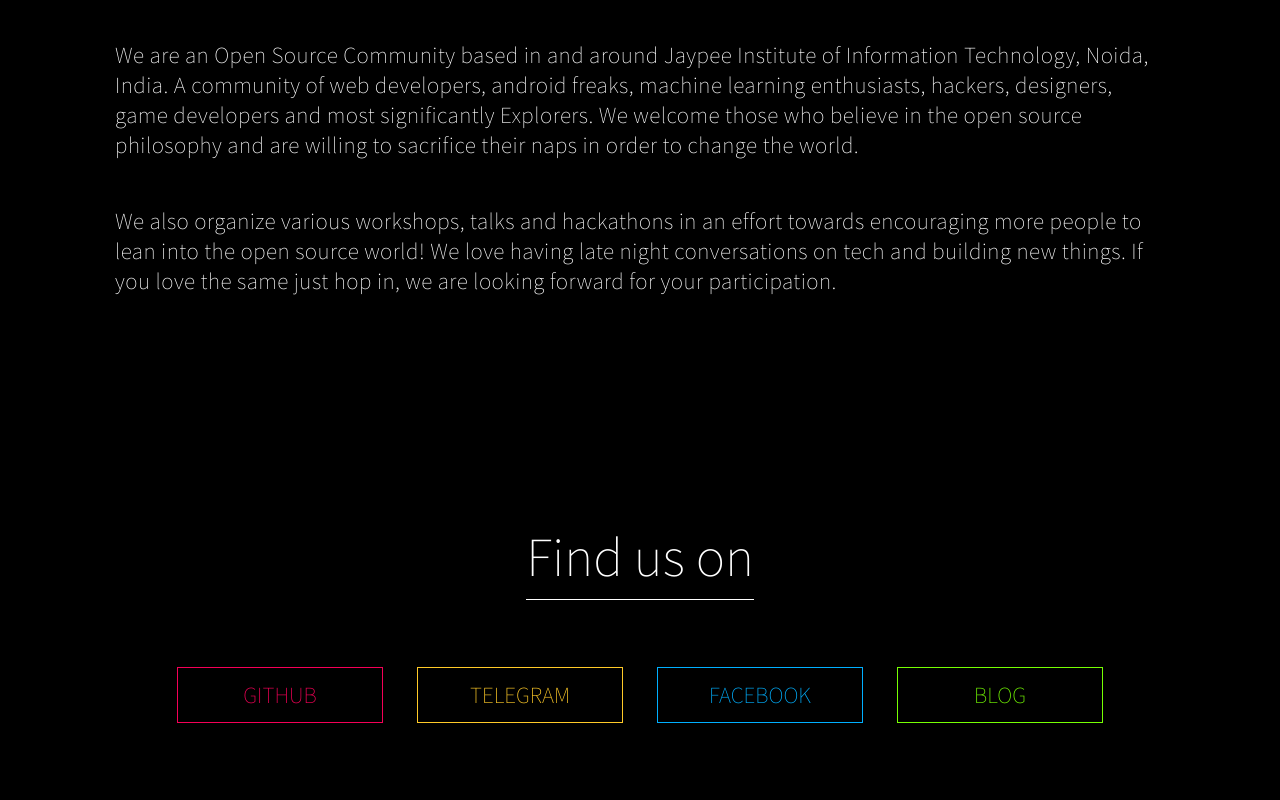
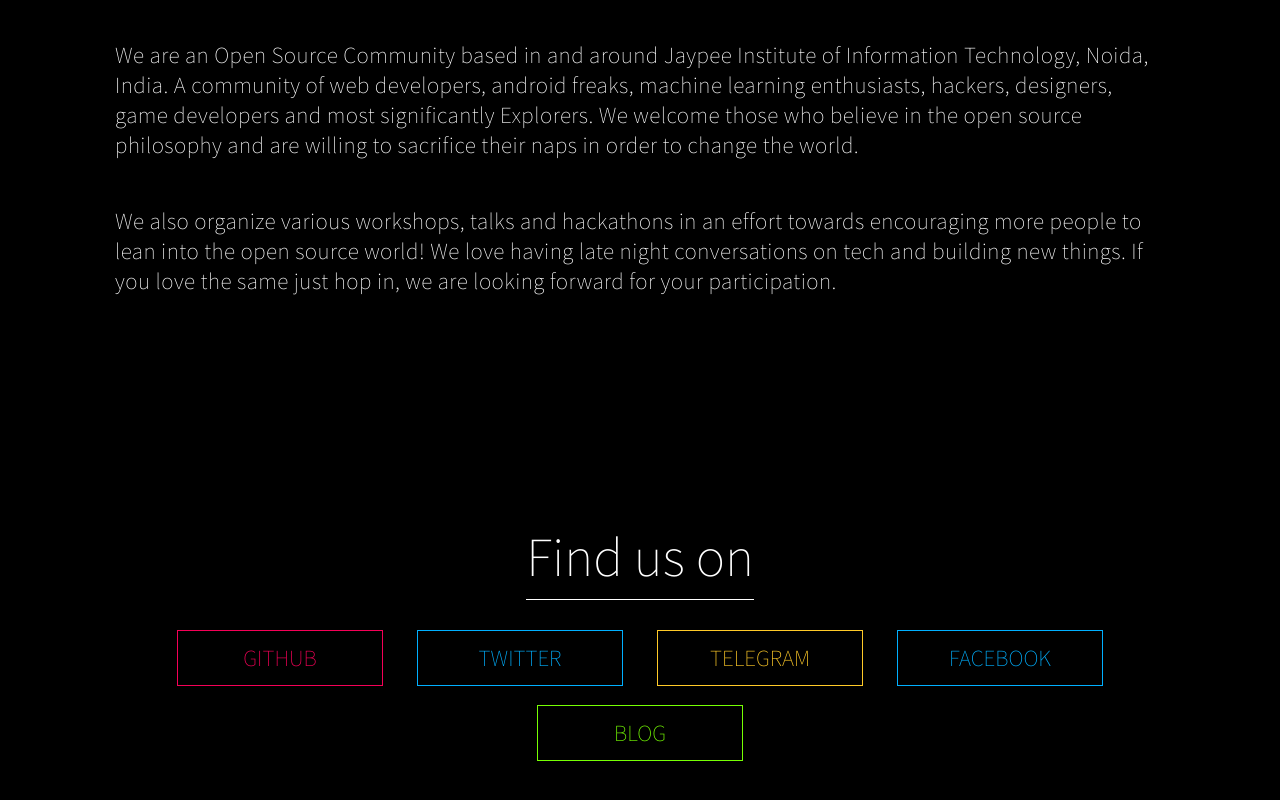
Before and after one commit to osdc/osdc.github.io, a Gatsby site: page / in a window 1280 px wide. Shown: the part 1110-1910 px from the top of the page. Built offline with nearby package versions, Linux system fonts and the light colour scheme; Gatsby itself is replaced by a stand-in of ours.

Commit message:
Added Twitter Link

```diff
--- a/src/pages/index.js
+++ b/src/pages/index.js
@@ -309,6 +309,34 @@ const GithubLink = styled.div`
   }
 `;
 
+const TwitterLink = styled.div`
+  width: 180px;
+  border: 1px solid #00b0ff;
+  display: flex;
+  justify-content: space-evenly;
+  align-items: center;
+  padding: 12px;
+  font-family: "Assistant", sans-serif;
+  font-weight: 400;
+  font-size: 23px;
+  color: #00b0ff;
+  transition: all 180ms ease-in-out;
+
+  &:hover {
+    box-shadow: inset 210px 0px 0 0 #00b0ff;
+    cursor: pointer;
+    color: black;
+  }
+
+  @media (max-width: 600px) {
+    margin-bottom: 15px;
+  }
+
+  @media (max-width: 420px) {
+    font-size: 20px;
+  }
+`;
+
 const TelegramLink = styled.div`
   width: 180px;
   border: 1px solid #ffca28;
@@ -486,6 +514,11 @@ export default () => (
             <span>GITHUB</span>
           </GithubLink>
         </Alink>
+        <Alink href="https://twitter.com/osdcjiit" target="_blank">
+          <TwitterLink>
+            <span>TWITTER</span>
+          </TwitterLink>
+        </Alink>
         <Alink href="https://t.me/jiitosdc" target="_blank">
           <TelegramLink>
             <span>TELEGRAM</span>
```
Also changed, not shown: 1 other file.
